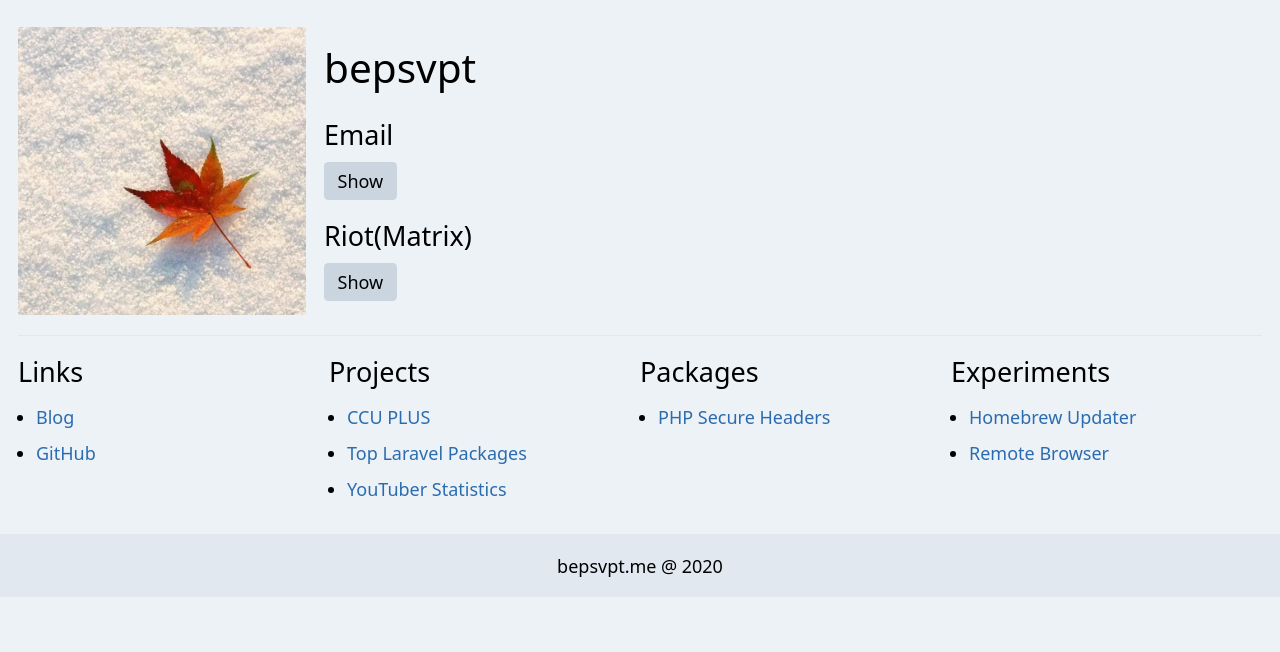
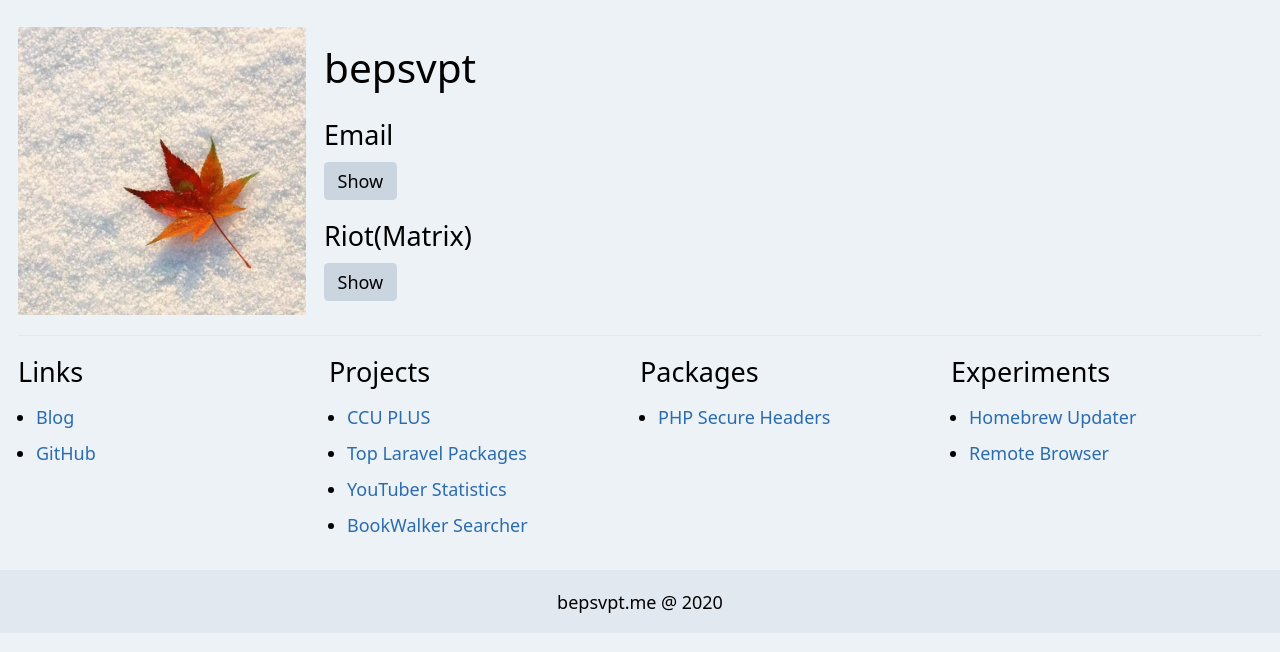
Before and after one commit to bepsvpt-me/bepsvpt.me, a Nuxt app: page / in a window 1280 px wide. Shown: the top 652 px of the page. Built offline with nearby package versions, Linux system fonts and the light colour scheme.

Commit message:
add bookwalker project link

```diff
--- a/pages/index.vue
+++ b/pages/index.vue
@@ -92,6 +92,10 @@ export default {
         {
           to: 'https://youtuber.bepsvpt.me',
           text: 'YouTuber Statistics'
+        },
+        {
+          to: 'https://bookwalker.bepsvpt.me',
+          text: 'BookWalker Searcher'
         }
       ],
 
```
